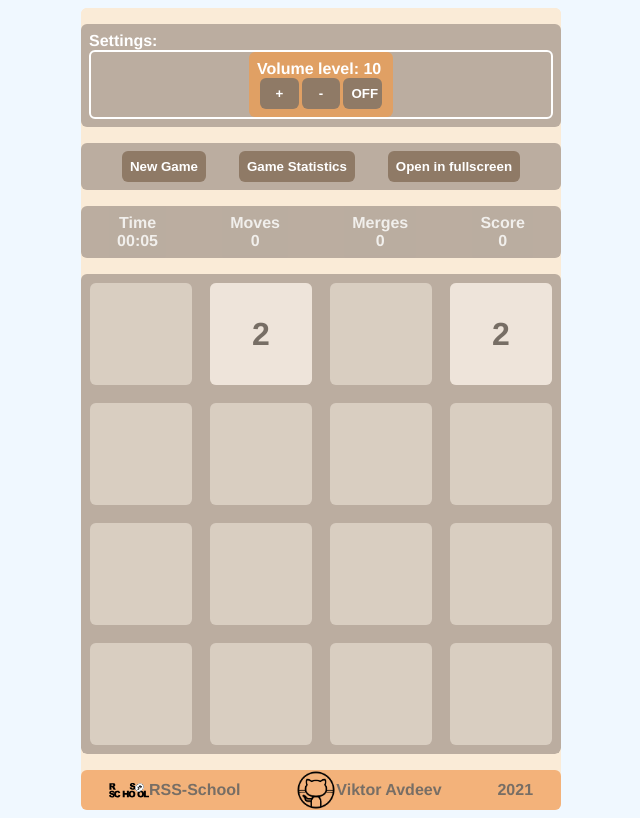
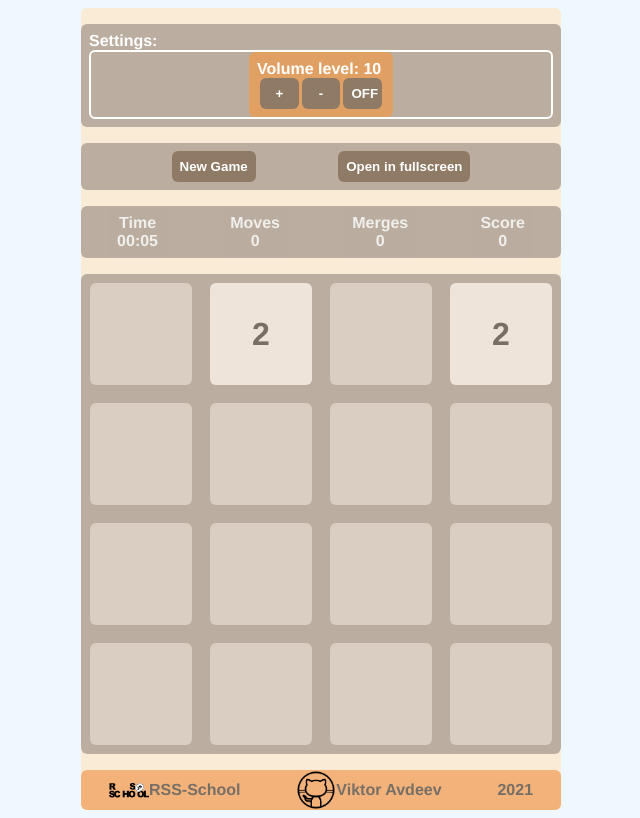
Before and after one commit to thrvrce/react-game, a React (Create React App) app: page / in a window 1280 px wide. Shown: the whole page, without its empty margins (319-959 px from the left). Built offline with nearby package versions, Linux system fonts and the light colour scheme; no server answers.

Commit message:
fix: delete game stat button, fix depend arr

```diff
--- a/src/components/ControlPanel/ControlPanel.tsx
+++ b/src/components/ControlPanel/ControlPanel.tsx
@@ -12,7 +12,7 @@
 		<div className='ControlPanel'>
 			{/* <div>Nickname or login\authorization</div> */}
 			<input type='button' value='New Game' className=' controlButton' onClick={() => newGameHAndler()}></input>
-			<input type='button' value='Game Statistics' className=' controlButton'></input>
+			{/* <input type='button' value='Game Statistics' className=' controlButton'></input> */}
 			<input type='button' value={fullScreenButtonValue} className=' controlButton'onClick={() => { toggleFullScreen()}}></input>
 		</div>
 	)
--- a/src/components/GameField.tsx
+++ b/src/components/GameField.tsx
@@ -235,7 +235,7 @@
 				}
 			}
 		}
-	}, [gameCells])
+	}, [gameCells, pointsSound, moveSound, noChangeSound])
 
 
 	React.useEffect(()=>{
```
